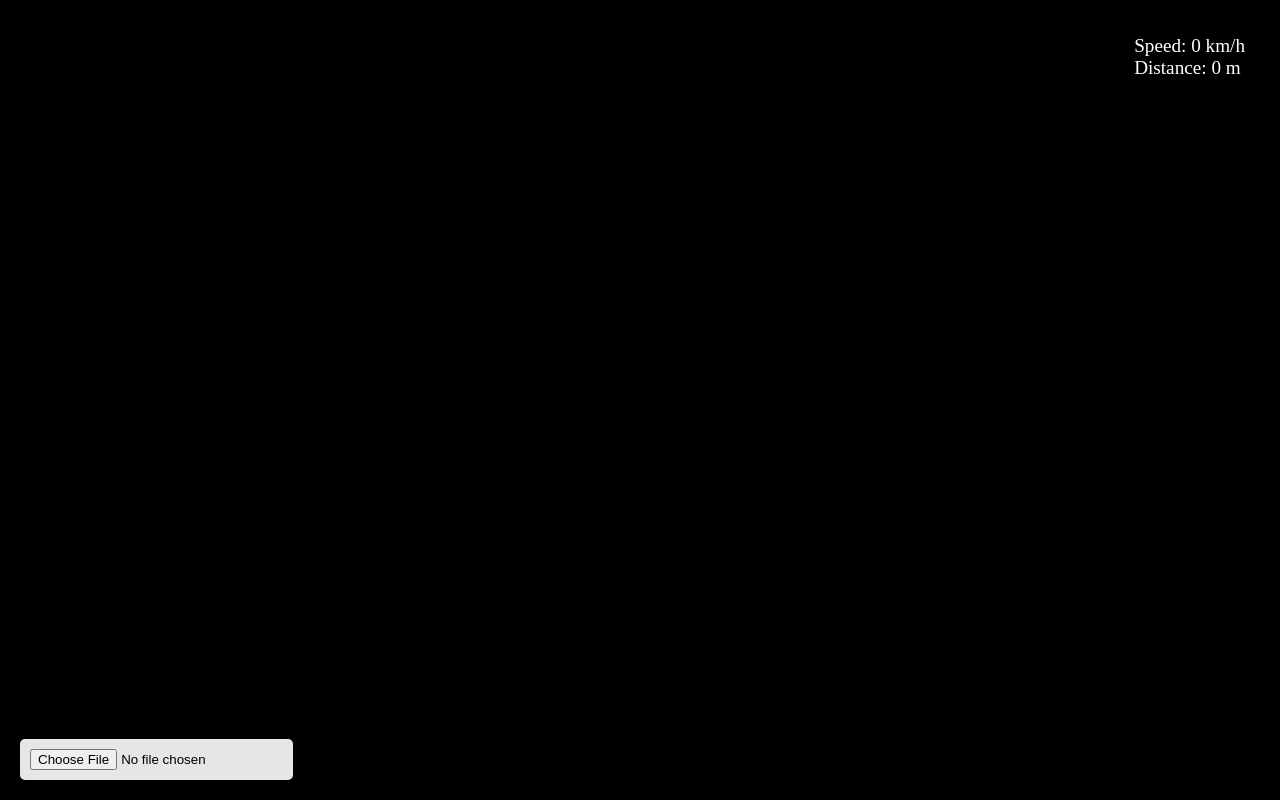
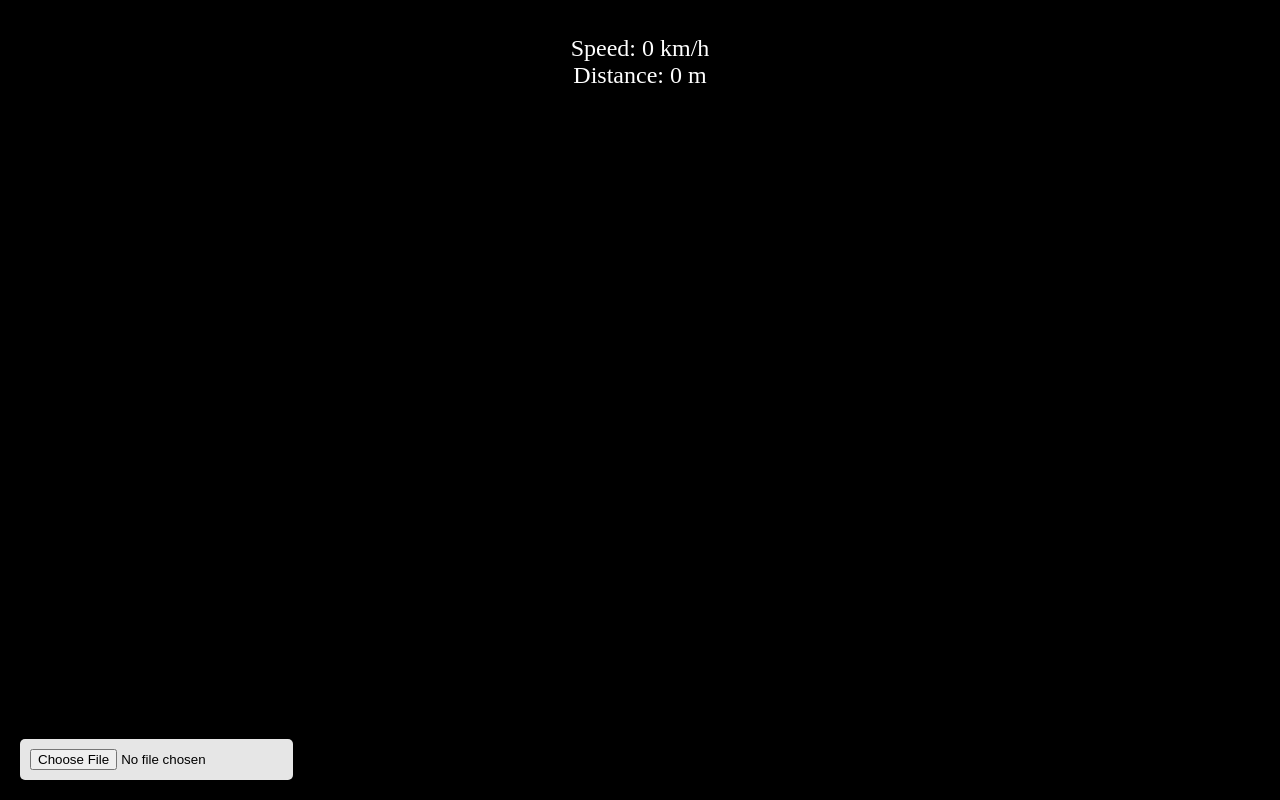
Before and after one commit to Macroman29/VD-PWA, a plain HTML site: page index.html in a window 1280 px wide. Drawn offline with Linux system fonts and the light colour scheme.

Commit message:
style change

```diff
--- a/styles.css
+++ b/styles.css
@@ -10,20 +10,18 @@ body {
     height: 100vh;
     width: 100vw;
     position: relative;
-    display: flex;
-    justify-content: center;
-    align-items: center;
 }
 
 .graphics-container {
-    position: relative;
-    width: 100%;
-    max-width: 800px;
-    height: 400px;
-    margin: 0 auto;
+    position: fixed;
+    top: 0;
+    left: 0;
+    width: 100vw;
+    height: 100vh;
+    margin: 0;
     overflow: hidden;
     background: rgba(0, 0, 0, 0.8);
-    border-radius: 8px;
+    border-radius: 0;
 }
 
 .graphics-container video {
@@ -39,13 +37,15 @@ body {
 .parameters {
     position: fixed;
     top: 20px;
-    right: 20px;
+    left: 50%;
+    transform: translateX(-50%);
     background: rgba(0, 0, 0, 0.7);
     color: white;
     padding: 15px;
     border-radius: 10px;
-    font-size: 1.2em;
+    font-size: 1.5em;
     z-index: 100;
+    text-align: center;
 }
 
 #excel-input {
```
